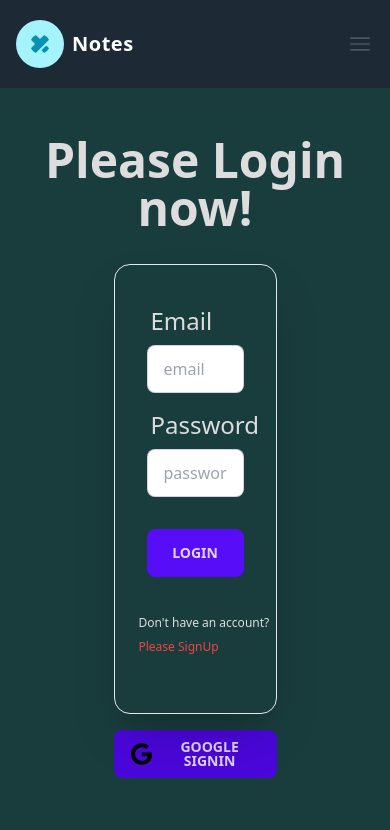
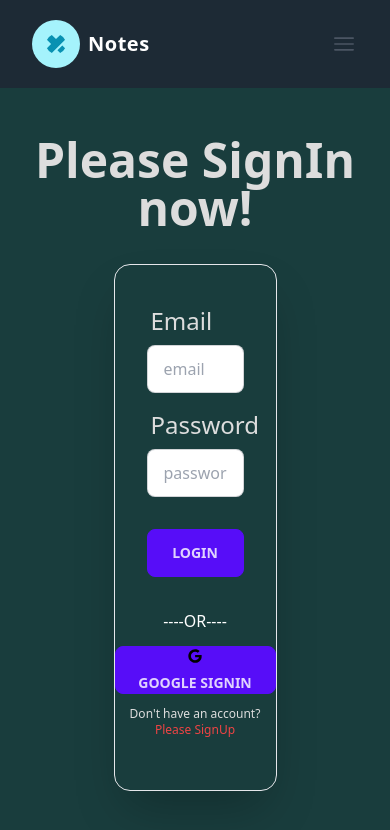
Before and after one commit to mdalaminfaraji/NotesAppClient, a React (Vite) app: page /signin in a window 390 px wide. Shown: the top 830 px of the page. Built offline with nearby package versions, Linux system fonts and the light colour scheme; no server answers; a web font is replaced by a local one.

Commit message:
change design

```diff
--- a/src/Layouts/Dashboard/AddNote.tsx
+++ b/src/Layouts/Dashboard/AddNote.tsx
@@ -18,6 +18,7 @@ const categories = [
     'Ideas',
     'Finance',
     'Quotes',
+    'Others'
   ];
   type FormValues = {
     title: string;
--- a/src/Layouts/Dashboard/AllNotes.tsx
+++ b/src/Layouts/Dashboard/AllNotes.tsx
@@ -163,34 +163,34 @@ const handleSubmit = async (e:any) => {
         {showModal ? (
         <>
           <div className="flex bg-[#193D3D] bg-opacity-80 justify-center items-center overflow-x-hidden overflow-y-auto fixed inset-0 z-50 outline-none focus:outline-none">
-            <div className="relative w-auto my-6 mx-auto max-w-5xl">
+            <div className="relative w-auto  mx-auto max-w-5xl">
               <div className="border-0 rounded-lg shadow-lg relative flex flex-col w-full h-screen bg-white outline-none focus:outline-none">
-                <div className="flex items-start justify-between p-5 border-b border-solid border-gray-300 rounded-t ">
+                <div className="flex items-start justify-between p-3 border-b border-solid border-gray-300 rounded-t ">
                   <h3 className="text-3xl font-semibold ">update your information</h3>
                   <button
                     className="bg-transparent border-0 text-black float-right"
                     onClick={() => setShowModal(false)}
                   >
-                    <span className="text-black opacity-7 h-7 w-7 text-xl block bg-gray-400 py-0 rounded-full">
+                    <span className="text-red-500 w-8 pb-1 bg-opacity-30  text-xl block  bg-black  rounded-full">
                       x
                     </span>
                   </button>
                 </div>
-                <div className="relative p-6 flex-auto  container mx-auto py-8 border-4 px-16  bg-[#193D3D] bg-opacity-100  text-[#DDDDDD]">
+                <div className="relative flex-auto  container mx-auto pt-5 border-4 px-16  bg-[#193D3D] bg-opacity-100  text-[#DDDDDD]">
                 <form onSubmit={handleSubmit}>
       <div>
         <label className='text-xl block font-semibold ms-2'>Note Title</label>
-        <input type="text" className='p-2 m-1 text-black border-2 w-3/4 rounded-lg' placeholder='Enter your Note title' name="title" defaultValue={title}  required />
+        <input type="text" className='p-2 w-full m-1 text-black border-2 rounded-lg' placeholder='Enter your Note title' name="title" defaultValue={title}  required />
       </div>
 
       <div>
         <label className='text-xl block font-semibold ms-2'>Content:</label>
-        <textarea defaultValue={content} placeholder='Enter your Content ' className='border-2 w-3/4 rounded-lg text-black p-2 m-1' rows={5} cols={40} name="content"  required />
+        <textarea defaultValue={content} placeholder='Enter your Content ' className='border-2 w-full rounded-lg text-black p-2 m-1' rows={5} cols={40} name="content"  required />
       </div>
 
       <div>
         <label className='text-xl block font-semibold ms-2'>Category:</label>
-        <select className='text-xl text-black font-semibold ms-2 border-2 rounded-md p-1' name="category" defaultValue={category} required>
+        <select className='text-xl text-black w-full font-semibold ms-2 border-2 rounded-md p-1' name="category" defaultValue={category} required>
           <option   value="">Select a category</option>
           {categories.map((category) => (
             <option key={category} value={category}>
@@ -202,16 +202,16 @@ const handleSubmit = async (e:any) => {
 
       <div>
         <label className='text-xl block font-semibold ms-2'>Photo Link (optional):</label>
-        <input defaultValue={photoLink} placeholder='Enter photoUrl' className='p-2 m-1 text-black border-2 w-3/4 rounded-lg' type="text" name="photoLink" />
+        <input defaultValue={photoLink} placeholder='Enter photoUrl' className='p-2 m-1 w-full text-black border-2  rounded-lg' type="text" name="photoLink" />
       </div>
 
-      <button className='btn btn-sm btn-info text-center my-1 ' type="submit">Submit</button>
+      <button className='btn btn-sm btn-info text-center my-1 block mx-auto' type="submit">Submit</button>
     </form>
 
                 </div>
-                <div className="flex items-center bg-white justify-end p-6 border-t border-solid border-blueGray-200 rounded-b">
+                <div className="flex items-center bg-white justify-end py-2  border-solid border-blueGray-200 rounded-lg">
                   <button
-                    className="text-red-500 background-transparent font-bold uppercase px-6 py-2 text-sm outline-none focus:outline-none mr-1 mb-1"
+                    className="text-red-500 background-transparent font-bold uppercase px-6  text-sm outline-none focus:outline-none mr-1 mb-1"
                     type="button"
                     onClick={() => setShowModal(false)}
                   >
--- a/src/Layouts/Dashboard/Header.tsx
+++ b/src/Layouts/Dashboard/Header.tsx
@@ -8,7 +8,7 @@ const Header = () => {
       navigate('/');
    }
     return (
-        <div className="navbar bg-[#1D2A35] text-white">
+        <div className="navbar px-8 bg-[#1D2A35] text-white">
         <div className="flex-1">
           {/* <Link to="/" className="btn btn-outline text-white btn-sm mr-1 normal-case text-xl">Notes</Link> */}
           <Link to="/" className="btn btn-outline text-white btn-sm normal-case text-xl">Home</Link>
--- a/src/Layouts/Dashboard/Notes.tsx
+++ b/src/Layouts/Dashboard/Notes.tsx
@@ -13,7 +13,7 @@ const Notes = () => {
                     <Link to='/dashboard/addNote' className=" hidden md:inline-flex items-center btn btn-sm btn-success"><FaPlus></FaPlus> New Note</Link>
                 </p>
             </div>
-            <div className="grid grid-cols-1 md:grid-cols-2 gap-10 ">
+            <div className="grid grid-cols-1 md:grid-cols-2 md:gap-10 ">
             <div className=" ">
             <Player
          src='https://assets1.lottiefiles.com/packages/lf20_myejiggj.json'
--- a/src/components/Navber/Navbar.tsx
+++ b/src/components/Navber/Navbar.tsx
@@ -10,7 +10,7 @@ const Navbar = () => {
 
     }
     return (
-        <div className='px-4 py-5  bg-[#1D2A35]'>
+        <div className='px-8 py-5  bg-[#1D2A35]'>
         <div className='relative flex items-center justify-between'>
           <Link
             to='/'
--- a/src/components/pages/SignIn/SignIn.tsx
+++ b/src/components/pages/SignIn/SignIn.tsx
@@ -60,8 +60,8 @@ const SignIn = () => {
                <title>Notes | SignIn</title>
 
              </Helmet>
-         <div className="text-center    pt-12 pb-4">
-            <h1 className="text-5xl font-bold text-[#DDDDDD]">Please Login now!</h1>
+         <div className="text-center  pt-12 pb-4">
+            <h1 className="text-5xl font-bold text-[#DDDDDD]">Please SignIn now!</h1>
             <p className='text-red-500 text-center font-bold text-xl'>{error}</p>
              <p className='text-blue-500 text-center font-bold text-xl'>{success}</p>
           </div>
@@ -69,10 +69,10 @@ const SignIn = () => {
         <div className='bg-[#193D3D] '>
              <div className="mx-auto w-1/2 ">
 
-        <div className="hero-content flex-col grid grid-cols-1 md:grid-cols-2">
+        <div className="hero-content flex-col ">
 
           <div className="card flex-shrink-0 max-w-sm w-full border pb-10  shadow-2xl bg-[#193D3D] ">
-            <form onSubmit={handleLogin} className="card-body">
+            <form onSubmit={handleLogin} className="card-body ">
               <div className="form-control">
                 <label className="label">
                   <span className="label-text text-[#DDDDDD] text-2xl">Email</span>
@@ -89,18 +89,22 @@ const SignIn = () => {
                 <button className="btn btn-primary">Login</button>
               </div>
             </form>
-            <p className='mb-4 ml-6'>
-            <Link to="/signup" className="label-text-alt link link-hover text-[#DDDDDD]">
+            <div className="text-center text-white mb-3">----OR----</div>
+            <div className='mx-auto '>
+            <button onClick={handleGoogleSignIn} className="btn btn-primary  md:px-20  inline-flex items-center ">
+            <FaGoogle className='text-black md:text-2xl   md:mr-2'></FaGoogle> Google signIn </button>
+            </div>
+
+            <p className='my-3 '>
+            <Link to="/signup" className="label-text-alt text-center block link link-hover text-[#DDDDDD]">
             Don't have an account? <span className='text-red-500'>Please SignUp</span>
             </Link>
+
             </p>
 
           </div>
           <div>
-          <div>
-            <button onClick={handleGoogleSignIn} className="btn btn-active btn-primary">
-             <p className='inline-flex items-center'><FaGoogle className='text-black text-2xl mr-2'></FaGoogle> Google signIn</p>  </button>
-            </div>
+
           </div>
 
         </div>
--- a/src/components/pages/SignUp/SignUp.tsx
+++ b/src/components/pages/SignUp/SignUp.tsx
@@ -65,6 +65,14 @@ export default function SignUp() {
             })
         })
     })
+    .catch((error:any)=>{
+        Swal.fire({
+            icon: 'error',
+            title: 'Oops...',
+            text: 'User Already exist please signIn',
+            footer: `${error.message}`
+          })
+      })
    reset();
 });
 // console.log(user);
--- a/src/main.tsx
+++ b/src/main.tsx
@@ -8,8 +8,9 @@ import AuthProvider from './Providers/AuthProviders.tsx'
 import router from './Routes/Route.tsx';
 import { HelmetProvider } from 'react-helmet-async';
 import './App.css';
+//  mx-auto sm:max-w-xl md:max-w-full lg:max-w-screen-2xl md:px-24 lg:px-8
 ReactDOM.createRoot(document.getElementById('root')!).render(
-<div className=' mx-auto sm:max-w-xl md:max-w-full lg:max-w-screen-2xl md:px-24 lg:px-8'>
+<div className=''>
 <AuthProvider>
 <HelmetProvider>
 <React.StrictMode>
```
Also changed, not shown: src/index.css (+7 -0 lines).
